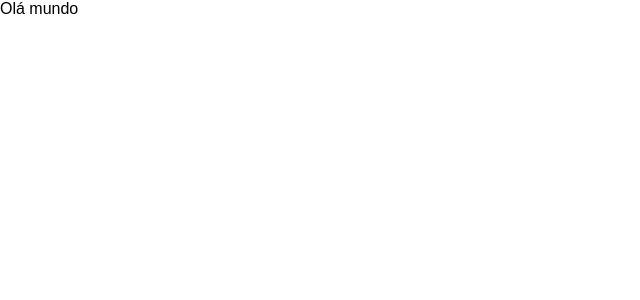
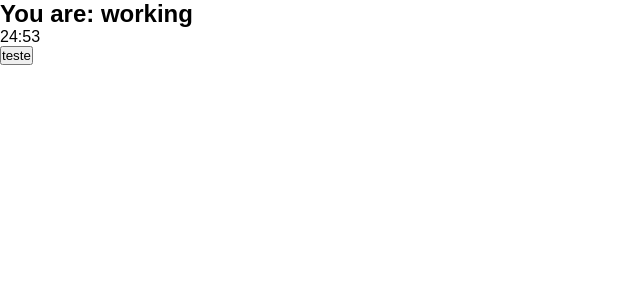
Before and after one commit to ElladanTasartir/typescript-react, a React (Create React App) app: page / in a window 1280 px wide. Shown: the top 300 px of the page, without its empty margins (0-640 px from the left). Built offline with nearby package versions, Linux system fonts and the light colour scheme.

Commit message:
feat: :sparkles: Added components to the repo

```diff
--- a/src/App.tsx
+++ b/src/App.tsx
@@ -1,7 +1,12 @@
 import React from 'react';
+import { PomodoroTimer } from './components/pomodoro-timer';
 
 function App(): JSX.Element {
-  return <div className="App">Olá mundo</div>;
+  return (
+    <div className="App">
+      <PomodoroTimer defaultPomodoroTime={1500} />
+    </div>
+  );
 }
 
 export default App;
--- /dev/null
+++ b/src/components/button.tsx
@@ -0,0 +1,15 @@
+import React from 'react';
+
+interface Props {
+  onClick?: () => void;
+  text: string;
+  className?: string;
+}
+
+export function Button(props: Props): JSX.Element {
+  return (
+    <button className={props.className} onClick={props.onClick}>
+      {props.text}
+    </button>
+  );
+}
--- /dev/null
+++ b/src/components/pomodoro-timer.tsx
@@ -0,0 +1,24 @@
+import React, { useState } from 'react';
+import { useInterval } from '../hooks/use-interval';
+import { Button } from './button';
+import { Timer } from './timer';
+
+interface Props {
+  defaultPomodoroTime: number;
+}
+
+export function PomodoroTimer(props: Props): JSX.Element {
+  const [mainTime, setMainTime] = useState(props.defaultPomodoroTime);
+
+  useInterval(() => {
+    setMainTime(mainTime - 1);
+  }, 1000);
+
+  return (
+    <div className="pomodoro">
+      <h2>You are: working</h2>
+      <Timer mainTime={mainTime} />
+      <Button text="teste" onClick={() => console.log(1)}></Button>
+    </div>
+  );
+}
--- /dev/null
+++ b/src/components/timer.tsx
@@ -0,0 +1,10 @@
+import React from 'react';
+import { secondsToTime } from '../utils/seconds-to-time';
+
+interface Props {
+  mainTime: number;
+}
+
+export function Timer(props: Props): JSX.Element {
+  return <div className="timer">{secondsToTime(props.mainTime)}</div>;
+}
--- /dev/null
+++ b/src/hooks/use-interval.tsx
@@ -0,0 +1,22 @@
+import { useEffect, useRef } from 'react';
+
+export function useInterval<C extends CallableFunction>(
+  callback: C,
+  delay: number | null,
+): void {
+  const savedCallback = useRef<C>();
+
+  useEffect(() => {
+    savedCallback.current = callback;
+  }, [callback]);
+
+  useEffect(() => {
+    function tick() {
+      if (savedCallback.current) savedCallback.current();
+    }
+    if (delay !== null) {
+      const id = setInterval(tick, delay);
+      return () => clearInterval(id);
+    }
+  }, [delay]);
+}
--- /dev/null
+++ b/src/utils/seconds-to-time.ts
@@ -0,0 +1,7 @@
+export function secondsToTime(seconds: number): string {
+  // padStart vai colocar os zeros a esquerda
+  const zeroLeft = (n: number) => Math.floor(n).toString().padStart(2, '0');
+  const min = zeroLeft((seconds / 60) % 60);
+  const sec = zeroLeft((seconds % 60) % 60);
+  return `${min}:${sec}`;
+}
```
